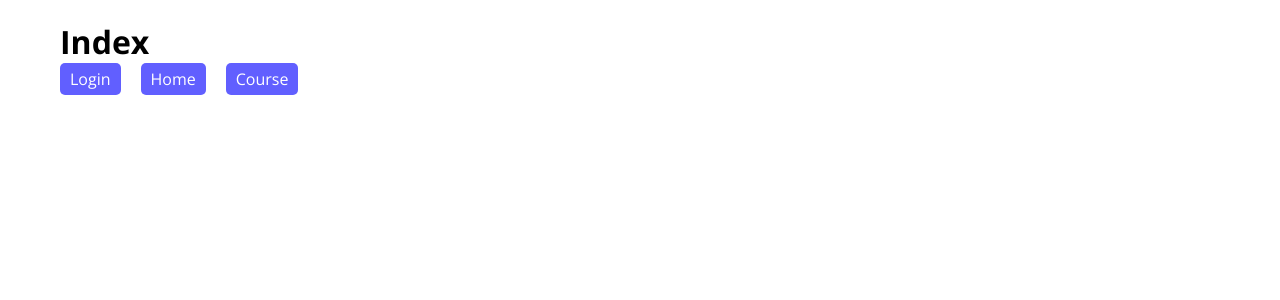
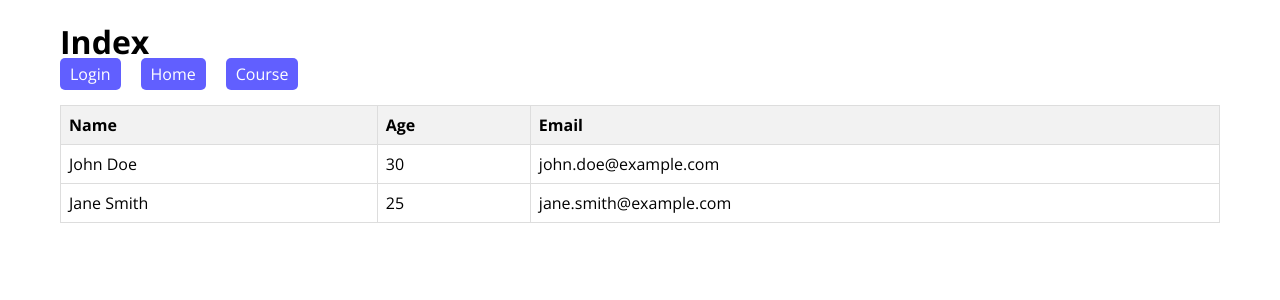
Before and after one commit to siulppeking/web-frontend-react-js, a React (Vite) app: page / in a window 1280 px wide. Shown: the top 300 px of the page. Built offline with nearby package versions, Linux system fonts and the light colour scheme.

Commit message:
Set Index CSS

```diff
--- a/index.html
+++ b/index.html
@@ -5,14 +5,6 @@
   <meta charset="UTF-8" />
   <link rel="icon" type="image/svg+xml" href="/favicon.svg" />
   <meta name="viewport" content="width=device-width, initial-scale=1.0" />
-  <!-- Remix Icon -->
-  <link rel="stylesheet" href="https://cdnjs.cloudflare.com/ajax/libs/remixicon/4.6.0/remixicon.min.css"
-    integrity="sha512-XcIsjKMcuVe0Ucj/xgIXQnytNwBttJbNjltBV18IOnru2lDPe9KRRyvCXw6Y5H415vbBLRm8+q6fmLUU7DfO6Q=="
-    crossorigin="anonymous" referrerpolicy="no-referrer" />
-
-  <title>Index Page - Web Frontend React JS</title>
-  <meta name="description" content="This is the index page of the Web Frontend React JS application." />
-
 </head>
 
 <body>
--- a/src/App.jsx
+++ b/src/App.jsx
@@ -1,4 +1,4 @@
-import { Route, BrowserRouter as Router, Routes } from "react-router-dom"
+import { BrowserRouter as Router, Route, Routes } from "react-router-dom"
 import { Index } from "./pages/Index"
 import { Login } from "./pages/Login"
 import { Home } from "./pages/Home"
@@ -26,5 +26,5 @@ export const App = () => {
 
       </Routes>
     </Router>
-  )
+  );
 }
--- a/src/common/PageMeta.jsx
+++ b/src/common/PageMeta.jsx
@@ -7,5 +7,5 @@ export const PageMeta = ({ title, description }) => {
             <title>{title}</title>
             <meta name="description" content={description} />
         </Helmet>
-    )
+    );
 }
--- a/src/index.css
+++ b/src/index.css
@@ -1,4 +1,11 @@
 @import url('https://fonts.googleapis.com/css2?family=Open+Sans:ital,wght@0,300..800;1,300..800&display=swap');
+
+:root {
+    --primary-color: #615fff;
+    --secondary-color: #4a47c9;
+    --background-color: #f2f2f2;
+    --text-color: #333;
+}
 
 * {
     margin: 0;
@@ -23,14 +30,37 @@ ul {
     gap: 20px;
 }
 
-ul li {
-  margin-bottom: 10px;
-  background-color: #615fff;
+ul li a {
+    background-color: var(--primary-color);
+    border-radius: 5px;
+    color: #fff;
     padding: 5px 10px;
-  border-radius: 5px;
+    text-decoration: none;
 }
 
-ul li a {
-  color: #fff;
-  text-decoration: none;
+ul li a:hover {
+    background-color: var(--secondary-color);
 }
+
+/* Table Styles */
+.table-responsive {
+    width: 100%;
+    overflow-x: auto;
+}
+
+table {
+    width: 100%;
+    border-collapse: collapse;
+    margin-top: 20px;
+}
+
+table th,
+table td {
+    border: 1px solid #ddd;
+    padding: 8px;
+    text-align: left;
+}
+
+table th {
+    background-color: var(--background-color);
+}
--- a/src/pages/Index.jsx
+++ b/src/pages/Index.jsx
@@ -15,7 +15,31 @@ export const Index = () => {
                     <li><Link to="/home">Home</Link></li>
                     <li><Link to="/course">Course</Link></li>
                 </ul>
+
+                <div className='table-responsive'>
+                    <table>
+                        <thead>
+                            <tr>
+                                <th>Name</th>
+                                <th>Age</th>
+                                <th>Email</th>
+                            </tr>
+                        </thead>
+                        <tbody>
+                            <tr>
+                                <td>John Doe</td>
+                                <td>30</td>
+                                <td>john.doe@example.com</td>
+                            </tr>
+                            <tr>
+                                <td>Jane Smith</td>
+                                <td>25</td>
+                                <td>jane.smith@example.com</td>
+                            </tr>
+                        </tbody>
+                    </table>
+                </div>
             </div>
         </>
-    )
+    );
 }
--- a/src/routers/PublicRouter.jsx
+++ b/src/routers/PublicRouter.jsx
@@ -1,6 +1,10 @@
-import { Outlet } from "react-router-dom"
+import { Navigate, Outlet } from "react-router-dom"
 
 export const PublicRouter = () => {
 
+    const isAuthenticated = false;
+
+    if (isAuthenticated) return <Navigate to="/home" replace />
+
     return <Outlet />
 }
```
Lines whose indentation alone changed are shown as unchanged.
